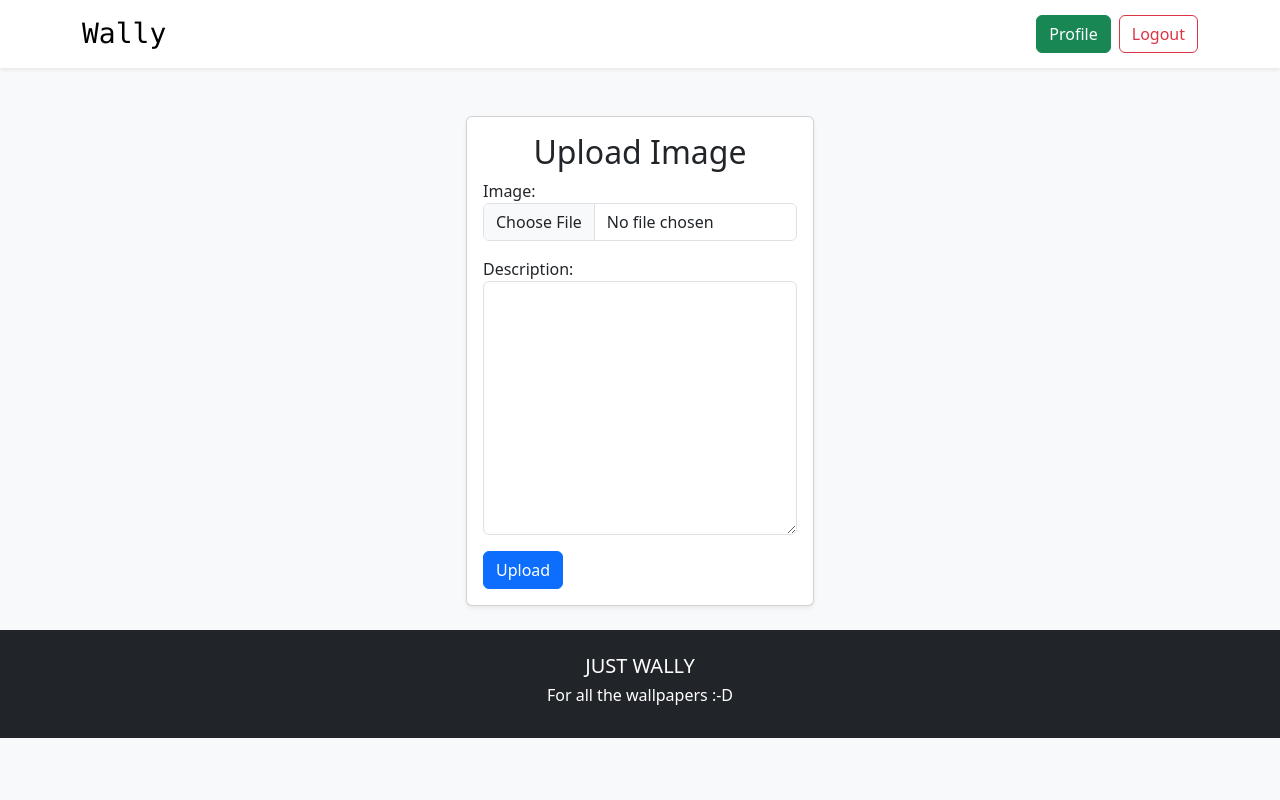
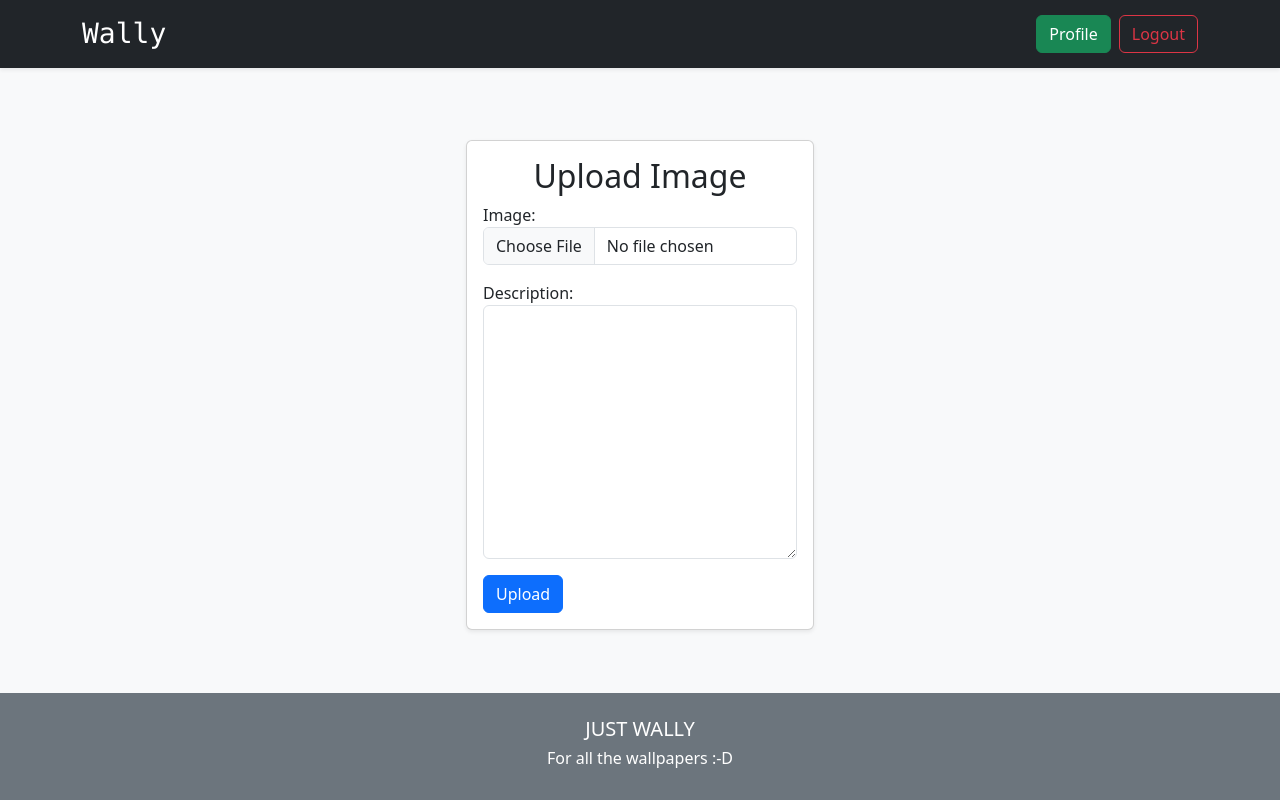
Before and after one commit to mjrwt69/wally-aws, a Django app: page /post/ in a window 1280 px wide. Run offline with Django 5.2, Linux system fonts and the light colour scheme; a user stored in the database is signed in.

Commit message:
Some Changes

```diff
--- a/templates/layout.html
+++ b/templates/layout.html
@@ -15,42 +15,36 @@
 
     {% block extra_css %}{% endblock %}
 </head>
-<body class="bg-light">
+<body class="bg-light d-flex flex-column min-vh-100">
 
-    <!-- Navbar or header (Optional) -->
-    <nav class="navbar navbar-light sticky-top bg-white shadow-sm">
+  <!-- Navbar -->
+  <nav class="navbar navbar-light sticky-top bg-dark shadow-sm">
       <div class="container">
-            <a class="navbar-brand font-monospace fs-3" href="{% url 'home' %}">Wally</a>
+          <a class="navbar-brand font-monospace text-white fs-3" href="{% url 'home' %}">Wally</a>
           <div class="d-flex ms-auto">
             {% if user.is_authenticated %}
               <a class="btn btn-success me-2" href="{% url 'profile' %}">Profile</a>
               <a class="btn btn-outline-danger" href="{% url 'logout' %}">Logout</a>
             {% else %}
-                  <a class="btn btn-outline-primary me-2" href="{% url 'login' %}">Login</a>
-                  <a class="btn btn-primary" href="{% url 'register' %}">Register</a>
+                <a class="btn btn-primary me-2" href="{% url 'login' %}">Login</a>
+                <a class="btn btn-success" href="{% url 'register' %}">Register</a>
             {% endif %}
           </div>
       </div>
   </nav>
 
-    <div class="container my-4">
+  <!-- Main Content -->
+  <main class="container my-4 flex-grow-1">
       {% block content %}{% endblock %}
-    </div>
-
-    <script src="https://cdn.jsdelivr.net/npm/@popperjs/core@2.11.8/dist/umd/popper.min.js"></script>
-    <script src="https://cdn.jsdelivr.net/npm/bootstrap@5.3.2/dist/js/bootstrap.min.js"></script>
+  </main>
 
   <!-- Footer -->
-<footer class="bg-dark text-center text-white text-lg-start">
+  <footer class="bg-secondary text-center text-white text-lg-start mt-auto">
       <div class="container p-4">
-
-      <!-- Grid row -->
-      <div class="row">
-
-        <!-- Column 1: About -->
           <div class="text-center mb-4 mb-md-0">
               <h5 class="text-uppercase">JUST WALLY</h5>
               <h6 class="text-white">For all the wallpapers :-D</h6>
+          </div>
       </div>
   </footer>
 
```
Also changed, not shown: db.sqlite3, static/css/home.css (line endings or trailing spaces). Lines whose indentation alone changed are shown as unchanged.
